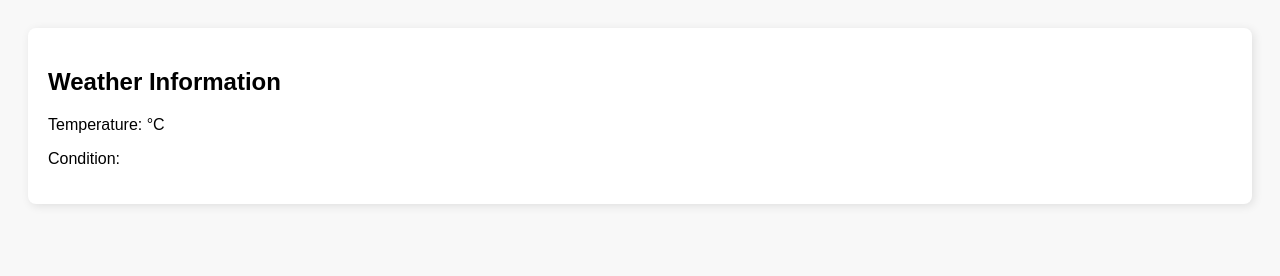
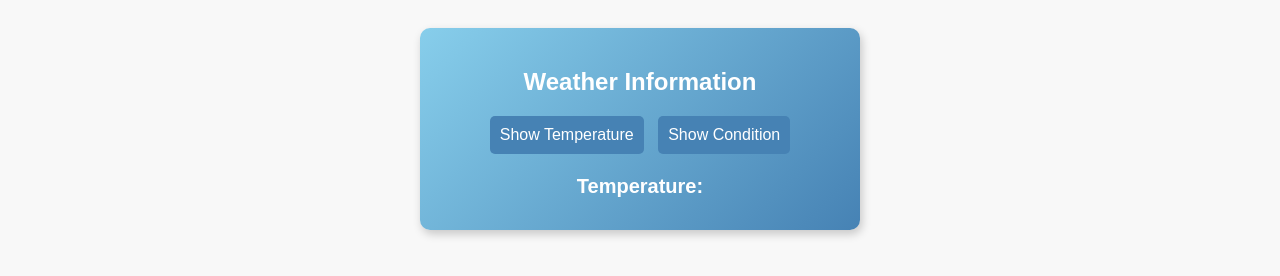
Before and after one commit to williamsolan/william-solan-open-api, a plain HTML site: page index.html in a window 1280 px wide. Drawn offline with Linux system fonts and the light colour scheme; no server answers.

Commit message:
updated api project

```diff
--- a/index.css
+++ b/index.css
@@ -2,24 +2,51 @@ body {
     font-family: Arial, sans-serif;
     padding: 20px;
     background-color: #f8f8f8;
+    text-align: center;
 }
 
 #weather {
-    background: white;
+    background: linear-gradient(135deg, #87CEEB, #4682B4);
+    color: white;
     padding: 20px;
-    border-radius: 8px;
-    box-shadow: 2px 2px 10px rgba(0, 0, 0, 0.1);
-    margin-bottom: 20px;
+    border-radius: 10px;
+    box-shadow: 2px 4px 10px rgba(0, 0, 0, 0.2);
+    max-width: 400px;
+    margin: auto;
 }
 
-ul {
-    list-style: none;
-    padding: 0;
+#weather h2 {
+    font-size: 24px;
+    margin-bottom: 15px;
 }
 
-li {
-    padding: 8px;
-    background: #e3e3e3;
-    margin-bottom: 5px;
-    border-radius: 4px;
+#weather p {
+    font-size: 20px;
+    font-weight: bold;
+    margin: 10px 0;
 }
+
+#temp {
+    font-size: 26px;
+    color: #FFD700; /* Gold */
+}
+
+#condition {
+    font-size: 22px;
+    font-style: italic;
+}
+
+nav button {
+    padding: 10px;
+    margin: 5px;
+    border: none;
+    border-radius: 5px;
+    background: #4682B4;
+    color: white;
+    font-size: 16px;
+    cursor: pointer;
+}
+
+nav button:hover {
+    background: #316A96;
+}
--- a/index.html
+++ b/index.html
@@ -1,20 +1,25 @@
 <!DOCTYPE html>
 <html lang="en">
-<head>
-    <meta charset="UTF-8">
-    <meta name="viewport" content="width=device-width, initial-scale=1.0">
+  <head>
+    <meta charset="UTF-8" />
+    <meta name="viewport" content="width=device-width, initial-scale=1.0" />
     <title>Fetch API Projects & Weather</title>
-    <link rel="stylesheet" href="index.css">
-</head>
-<body>
+    <link rel="stylesheet" href="index.css" />
+  </head>
+  <body>
 
     <section id="weather">
-        <h2>Weather Information</h2>
-        <p>Temperature: <span id="temp"></span>°C</p>
-        <p>Condition: <span id="condition"></span></p>
+      <h2>Weather Information</h2>
+      <nav>
+        <button onclick="showWeatherData('temp')">Show Temperature</button>
+        <button onclick="showWeatherData('condition')">Show Condition</button>
+      </nav>
+      <p id="tempContainer">Temperature: <span id="temp"></span></p>
+      <p id="conditionContainer" style="display: none">
+        Condition: <span id="condition"></span>
+      </p>
     </section>
 
     <script src="index.js"></script>
-
-</body>
+  </body>
 </html>
--- a/index.js
+++ b/index.js
@@ -40,3 +40,8 @@ function getWeatherCondition(code) {
 
     return conditions[code] || "Unknown Condition";
 }
+
+function showWeatherData(type) {
+    document.getElementById("tempContainer").style.display = (type === "temp") ? "block" : "none";
+    document.getElementById("conditionContainer").style.display = (type === "condition") ? "block" : "none";
+}
```
